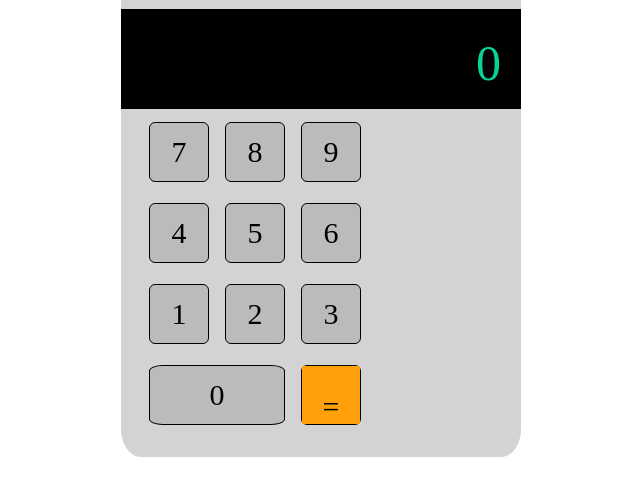
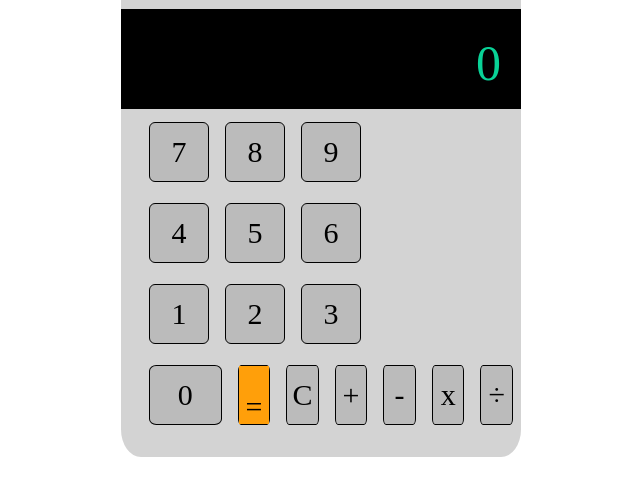
Before and after one commit to StefanoCretella/htmlcss-simple-calculator, a plain HTML site: page index.html in a window 1280 px wide. Shown: the part 293-788 px from the top of the page, without its empty margins (599-1239 px from the left). Drawn offline with Linux system fonts and the light colour scheme; a web font is replaced by a local one.

Commit message:
incompleto

```diff
--- a/index.html
+++ b/index.html
@@ -55,8 +55,27 @@
                     <div class="numeri">
                         <div class="cifra-giallo">=</div>
                     </div>
+
+                        <div class="numeri">
+                            <div class="cifra">C</div>
+                        </div>
+                        <div class="numeri">
+                            <div class="cifra">+</div>
+                        </div>
+                        <div class="numeri">
+                            <div class="cifra">-</div>
+                        </div>
+                        <div class="numeri">
+                            <div class="cifra">x</div>
+                        </div>
+                        <div class="numeri">
+                            <div class="cifra">÷</div>
+                        </div>
+
                 </div>
+
             </div>
+
         </div>
     </div>
 </body>
--- a/style.css
+++ b/style.css
@@ -87,3 +87,7 @@
     padding: auto;
     background-color: rgba(255,159,10,255);
 }
+
+.corpo-tastiera{
+
+}
```
